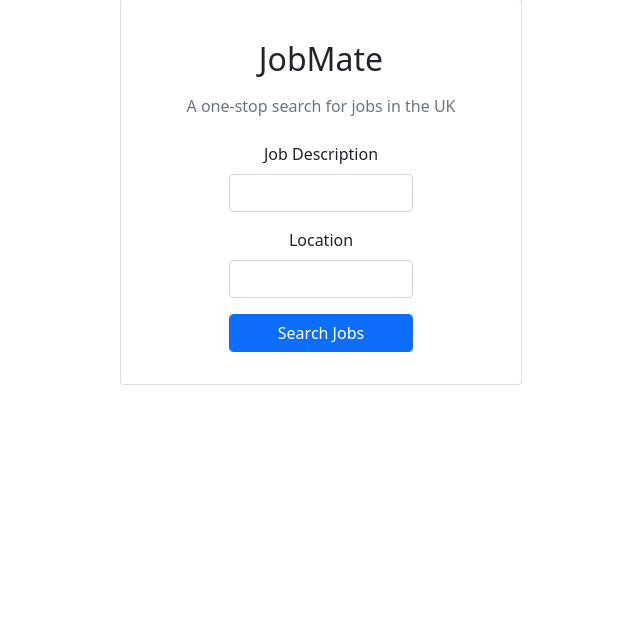
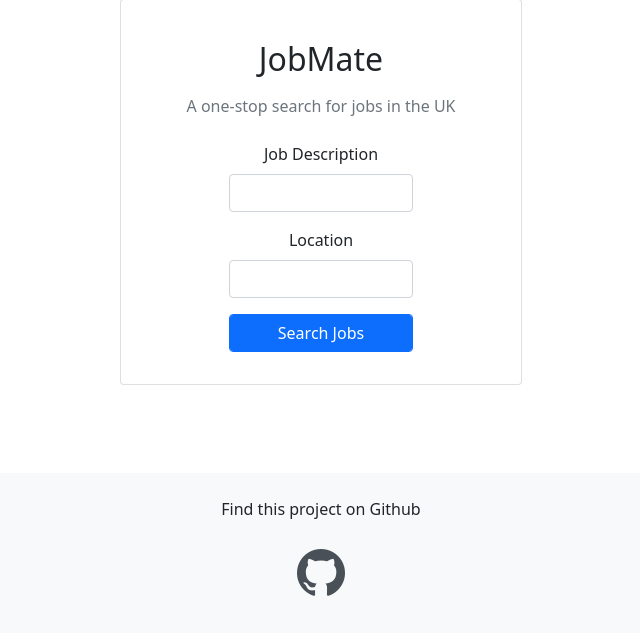
Before and after one commit to Jammos7/jobmate, a Flask app: page / in a window 1280 px wide. Shown: the part 25-660 px from the top of the page, without its empty margins (319-959 px from the left). Run offline with Flask 2, Linux system fonts and the light colour scheme.

Commit message:
Added footer

```diff
--- a/src/templates/index.html
+++ b/src/templates/index.html
@@ -2,7 +2,14 @@
 <html lang="en">
     <head>
         <link rel="stylesheet" href="https://cdn.jsdelivr.net/npm/bootstrap@5.0.2/dist/css/bootstrap.min.css" integrity="sha384-EVSTQN3/azprG1Anm3QDgpJLIm9Nao0Yz1ztcQTwFspd3yD65VohhpuuCOmLASjC" crossorigin="anonymous">
+        <link rel="stylesheet" href="https://cdn.jsdelivr.net/npm/bootstrap-icons@1.10.3/font/bootstrap-icons.css">
     <style>
+        .text-github{
+  color: #495057;
+}
+.text-github:hover{
+  color: #24292e;
+}
     </style>
     </head>
     <body>
@@ -58,5 +65,20 @@
             </div>
             {% endfor %}
         </div>
-    </body>
+
+<div class="container my-5">
+
+
+  <footer class="bg-light text-center text-grey">
+
+    <div class="container p-4">
+        <p>
+          Find this project on Github
+          </p>
+          <a href="https://github.com/Jammos7/jobmate" class="text-decoration-none text-github"><i style="font-size: 48px;" class="bi bi-github bi-3x"></i></a>
+    </div>
+  </footer>
+
+</div>
+</body>
 </html>
```
